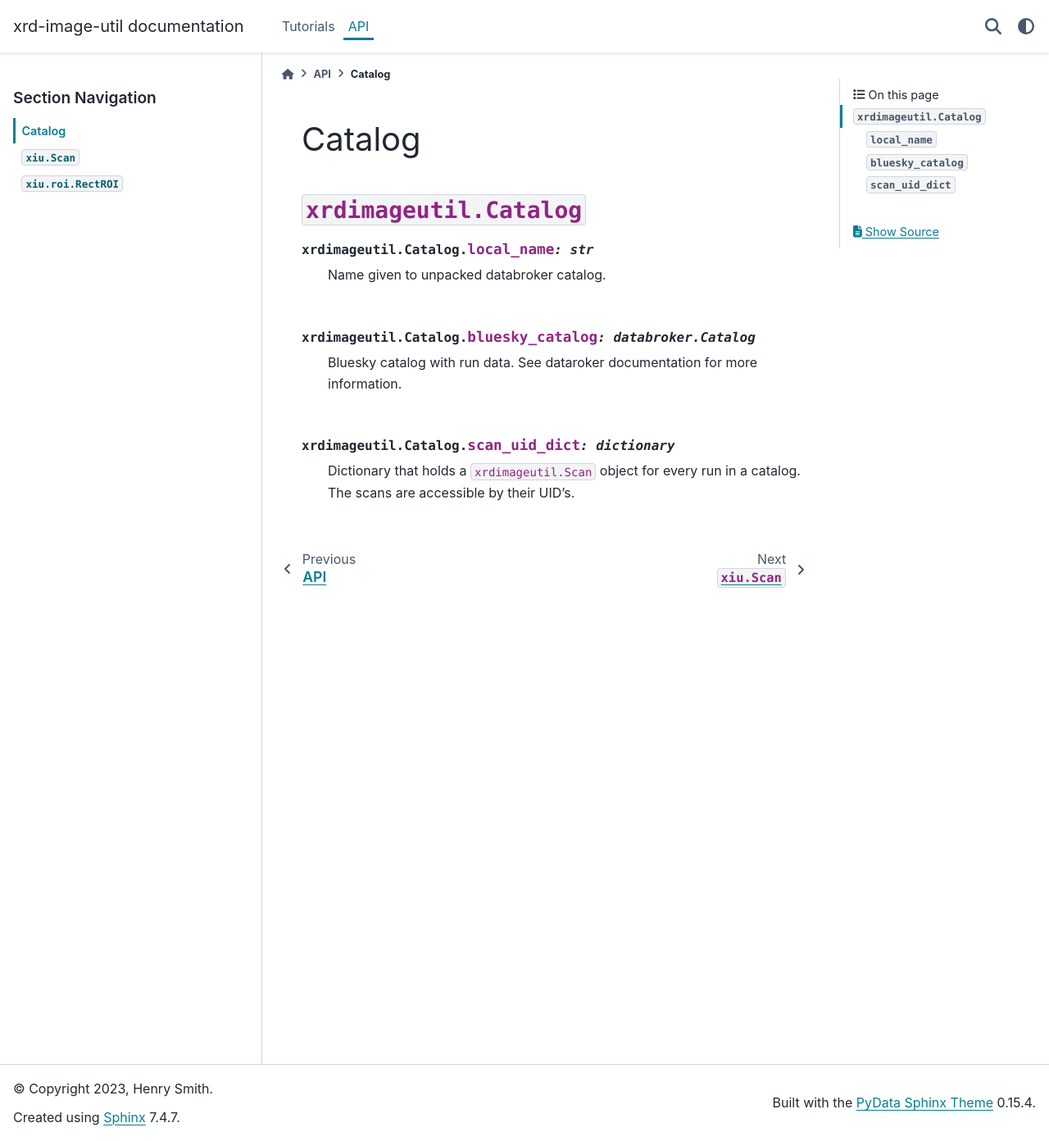
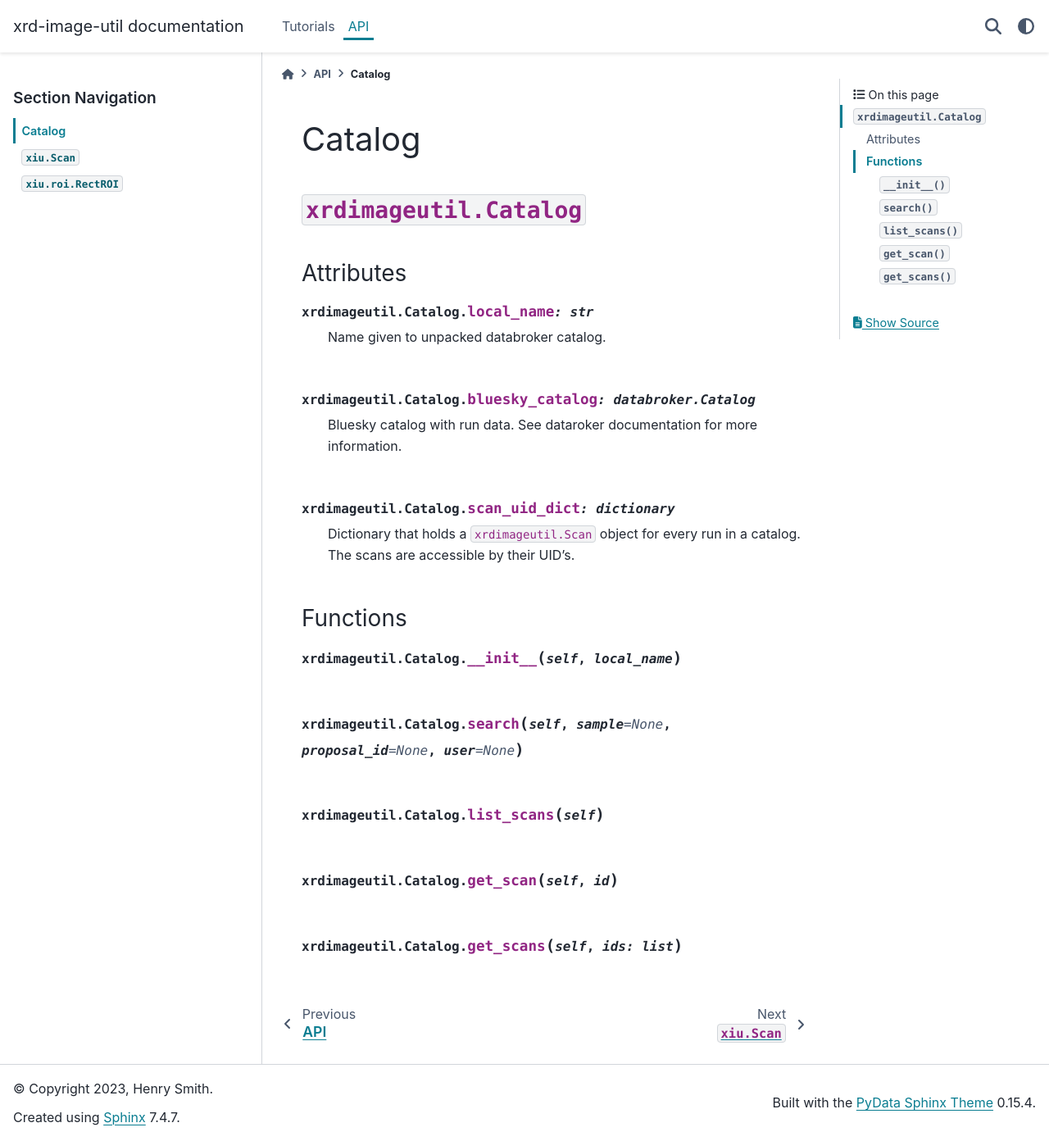
Before and after one commit to pecomyint/xrd-image-util, a Sphinx documentation site: the page built from docs/api/catalog.rst, in a window 1280 px wide and 1392 px high. Shown: the whole window at 82% size. Built offline with Sphinx 7.4.7 and the PyData theme 0.15.4, drawn with Linux system fonts in a browser that asks for light colours.

Commit message:
Add placeholders for catalog functions

```diff
--- a/docs/api/catalog.rst
+++ b/docs/api/catalog.rst
@@ -6,6 +6,9 @@ Catalog
 ~~~~~~~~~~~~~~~~~~~~~~~~~~~
 
 .. currentmodule:: xrdimageutil.Catalog
+
+Attributes
+^^^^^^^^^^
 
 .. py:attribute:: local_name
     :type: str
@@ -22,3 +25,16 @@ Catalog
 
     Dictionary that holds a ``xrdimageutil.Scan`` object for every run in a catalog. The
     scans are accessible by their UID's.
+
+Functions
+^^^^^^^^^
+
+.. py:function:: __init__(self, local_name)
+
+.. py:function:: search(self, sample=None, proposal_id=None, user=None)
+
+.. py:function:: list_scans(self)
+
+.. py:function:: get_scan(self, id)
+
+.. py:function:: get_scans(self, ids: list)
```
